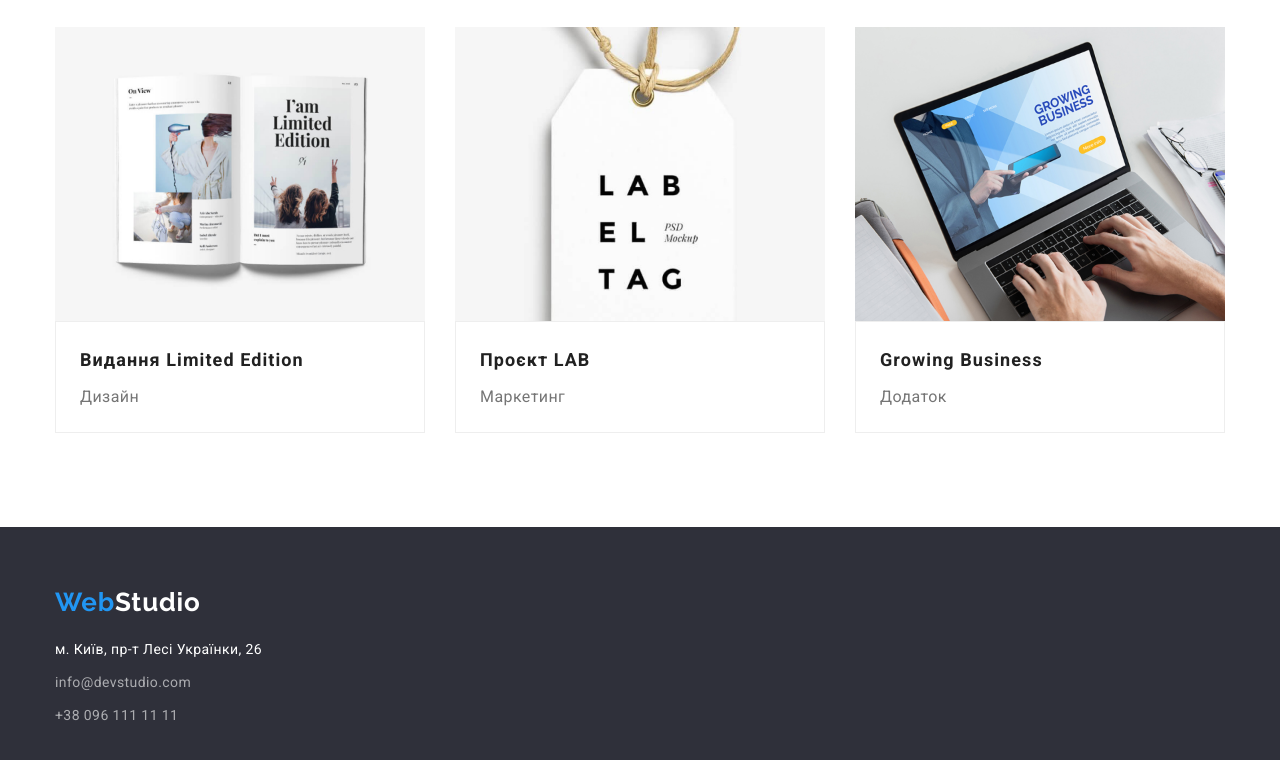
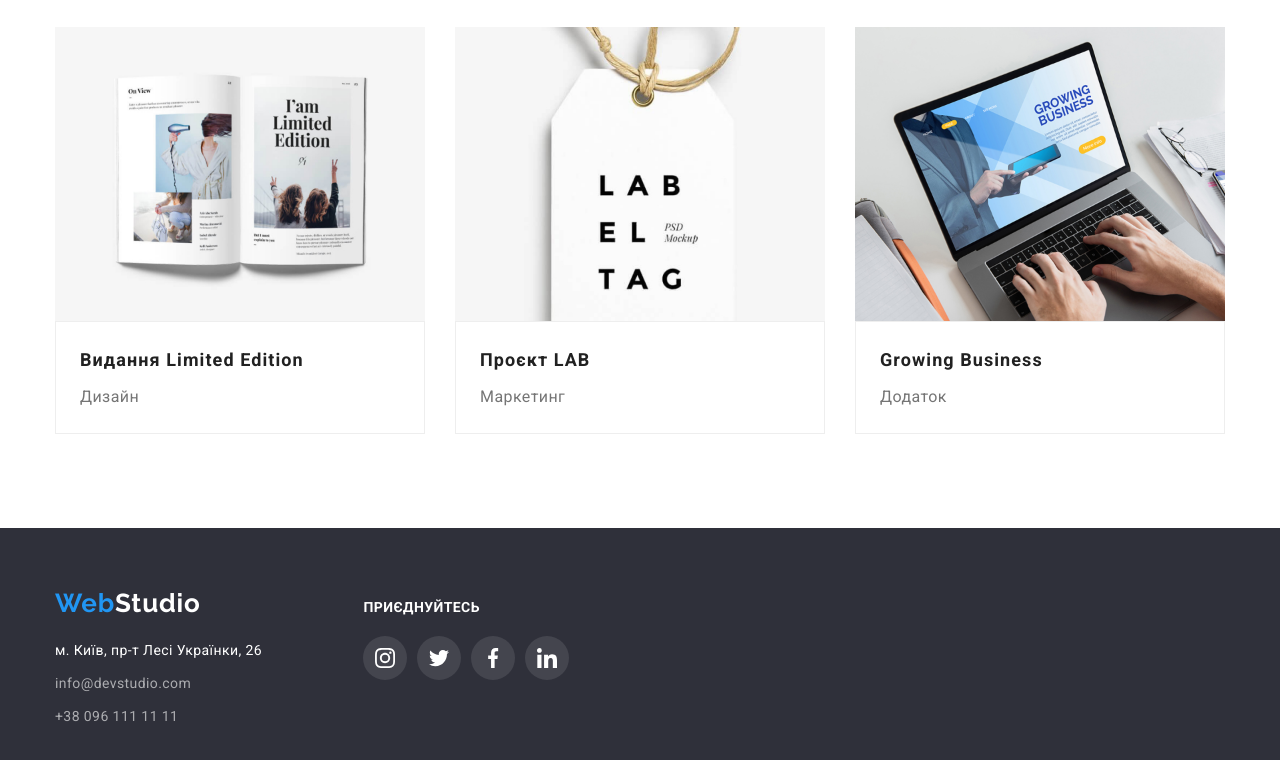
Before and after one commit to n-ruzhik/goit-markup-hw-04, a plain HTML site: page portfolio.html in a window 1280 px wide. Shown: the part 1108-1868 px from the top of the page. Drawn offline with nearby package versions, Linux system fonts and the light colour scheme.

Commit message:
додає іконки хереда та футера

```diff
--- a/css/styles.css
+++ b/css/styles.css
@@ -7,6 +7,7 @@
     --bgc-secondary-color: #f5f4fa;
     --bgc-temporary-color: #2f303a;
     --icon-main-color: #afb1b8;
+    --footer-icon-bgc-color: rgba(255, 255, 255, 0.1);
     --portfolio-item-gap: 30px;
 }
 
@@ -43,6 +44,7 @@
     color:#000;
 
     font-family: Raleway, sans-serif;
+    font-style: normal;
     font-weight: 700;
     font-size: 26px;
     line-height: 1.2;
@@ -132,7 +134,9 @@ img {
 }
 
 .contact-nav .link{
-    display: inline-block;
+    display: flex;
+    align-items: center;
+    justify-content: center;
     padding-top: 32px;
     padding-bottom: 32px;
 
@@ -149,7 +153,21 @@ img {
     color: var(--accent-color);
 }
 
+.icon-email,
+.icon-phone {
+    margin-right: 10px;
+    fill: var(--primary-text-color);
+}
 
+.contact-nav .link:hover .icon-email,
+.contact-nav .link:focus .icon-email{
+    fill: var(--accent-color);
+}
+
+.contact-nav .link:hover .icon-phone,
+.contact-nav .link:focus .icon-phone {
+    fill: var(--accent-color);
+}
 
 /* Hero */
 
@@ -380,7 +398,7 @@ img {
 }
 
 .social-link:hover .social-icon,
-.social-link:focus {
+.social-link:focus .social-icon{
     fill: var(--hero-text-color);
 }
 
@@ -473,6 +491,7 @@ img {
 .filter-button:focus {
     background-color: var(--accent-color);
     color: var(--hero-text-color);
+    box-shadow: 0px 3px 1px rgba(0, 0, 0, 0.1), 0px 1px 2px rgba(0, 0, 0, 0.08), 0px 2px 2px rgba(0, 0, 0, 0.12);
 }
 
 .filter .list{
@@ -526,11 +545,18 @@ img {
 }
 
 .contacts {
+    display: flex;
     padding-top: 60px;
     padding-bottom: 60px;
 
     color: var(--hero-text-color);
     background-color: var(--bgc-temporary-color);
+}
+
+.footer-info {
+    display: flex;
+    align-items: baseline;
+    gap: 70px;
 }
 
 .contacts .link {
@@ -562,3 +588,52 @@ img {
 .contacts-data:last-child {
     margin-bottom: 0;
 }
+
+.footer-address {
+    display: flex;
+}
+
+/* Footer socials */
+
+.footer-social-list {
+    display:flex;
+    width: 206px;
+    justify-content: center;
+    gap: 10px;
+}
+
+.footer-icon {
+    fill: var(--hero-text-color);
+}
+
+.footer-link {
+    display: flex;
+    align-items: center;
+    justify-content: center;
+    width: 44px;
+    height: 44px;
+    background-color: var(--footer-icon-bgc-color);
+    border-radius: 50%;
+}
+
+.footer-link:hover,
+.footer-link:focus {
+    background-color: var(--accent-color);
+}
+
+.footer-link:hover .footer-icon,
+.footer-link:focus .footer-icon{
+    fill: var(--hero-text-color);
+}
+
+.social-networks h3 {
+    margin-top: 0;
+    margin-bottom: 20px;
+
+    font-style: normal;
+    font-weight: 700;
+    font-size: 14px;
+    line-height: 1.2;
+    letter-spacing: 0.03em;
+    text-transform: uppercase;
+}
--- a/portfolio.html
+++ b/portfolio.html
@@ -42,12 +42,20 @@
         </nav>
         <ul class="contact-nav list">
           <li class="item">
-            <a href="mailto:info@devstudio.com" class="link"
-              >info@devstudio.com</a
-            >
+            <a href="mailto:info@devstudio.com" class="link">
+              <svg class="icon-email" width="16" height="12">
+                <use href="./images/icons.svg#icon-envelope"></use>
+              </svg>
+              info@devstudio.com
+            </a>
           </li>
           <li class="item">
-            <a href="tel:+380961111111" class="link">+38 096 111 11 11</a>
+            <a href="tel:+380961111111" class="link">
+              <svg class="icon-phone" width="10" height="16">
+                <use href="./images/icons.svg#icon-smartphone"></use>
+              </svg>
+              +38 096 111 11 11</a
+            >
           </li>
         </ul>
       </div>
@@ -202,11 +210,13 @@
     </main>
 
     <footer class="contacts">
-      <div class="container">
+      <div class="container footer-info">
+        <address>
+          <div class="contact-box">
             <a href="./index.html" class="logo" lang="en"
               ><span class="accent">Web</span>Studio</a
             >
-        <address>
+
             <ul class="list">
               <li class="contacts-data">
                 <a
@@ -217,7 +227,6 @@
                   >м. Київ, пр-т Лесі Українки, 26</a
                 >
               </li>
-
               <li class="contacts-data">
                 <a href="mailto:info@devstudio.com" class="link"
                   >info@devstudio.com</a
@@ -227,7 +236,42 @@
                 <a href="tel:++380961111111" class="link">+38 096 111 11 11</a>
               </li>
             </ul>
+          </div>
         </address>
+
+        <div class="social-networks">
+          <h3>Приєднуйтесь</h3>
+          <ul class="footer-social-list list">
+            <li>
+              <a class="footer-link" href="#">
+                <svg class="footer-icon" width="20" height="20">
+                  <use href="./images/icons.svg#icon-instagram"></use>
+                </svg>
+              </a>
+            </li>
+            <li>
+              <a class="footer-link" href="#">
+                <svg class="footer-icon" width="20" height="20">
+                  <use href="./images/icons.svg#icon-twitter"></use>
+                </svg>
+              </a>
+            </li>
+            <li>
+              <a class="footer-link" href="#">
+                <svg class="footer-icon" width="20" height="20">
+                  <use href="./images/icons.svg#icon-facebook"></use>
+                </svg>
+              </a>
+            </li>
+            <li>
+              <a class="footer-link" href="#">
+                <svg class="footer-icon" width="20" height="20">
+                  <use href="./images/icons.svg#icon-linkedin"></use>
+                </svg>
+              </a>
+            </li>
+          </ul>
+        </div>
       </div>
     </footer>
   </body>
```
Also changed, not shown: index.html (+51 -7 lines), images/icons.svg. Lines whose indentation alone changed are shown as unchanged.
